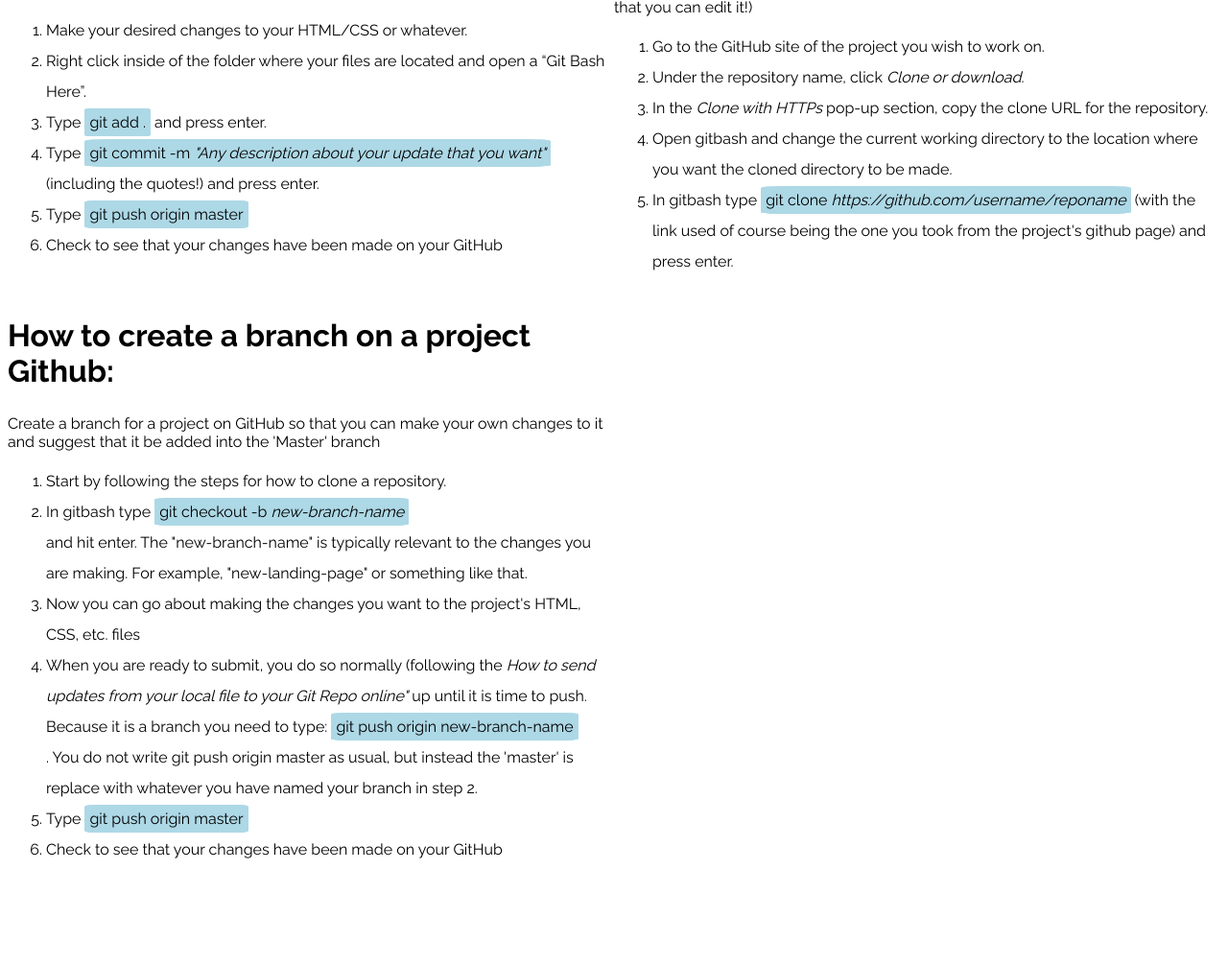
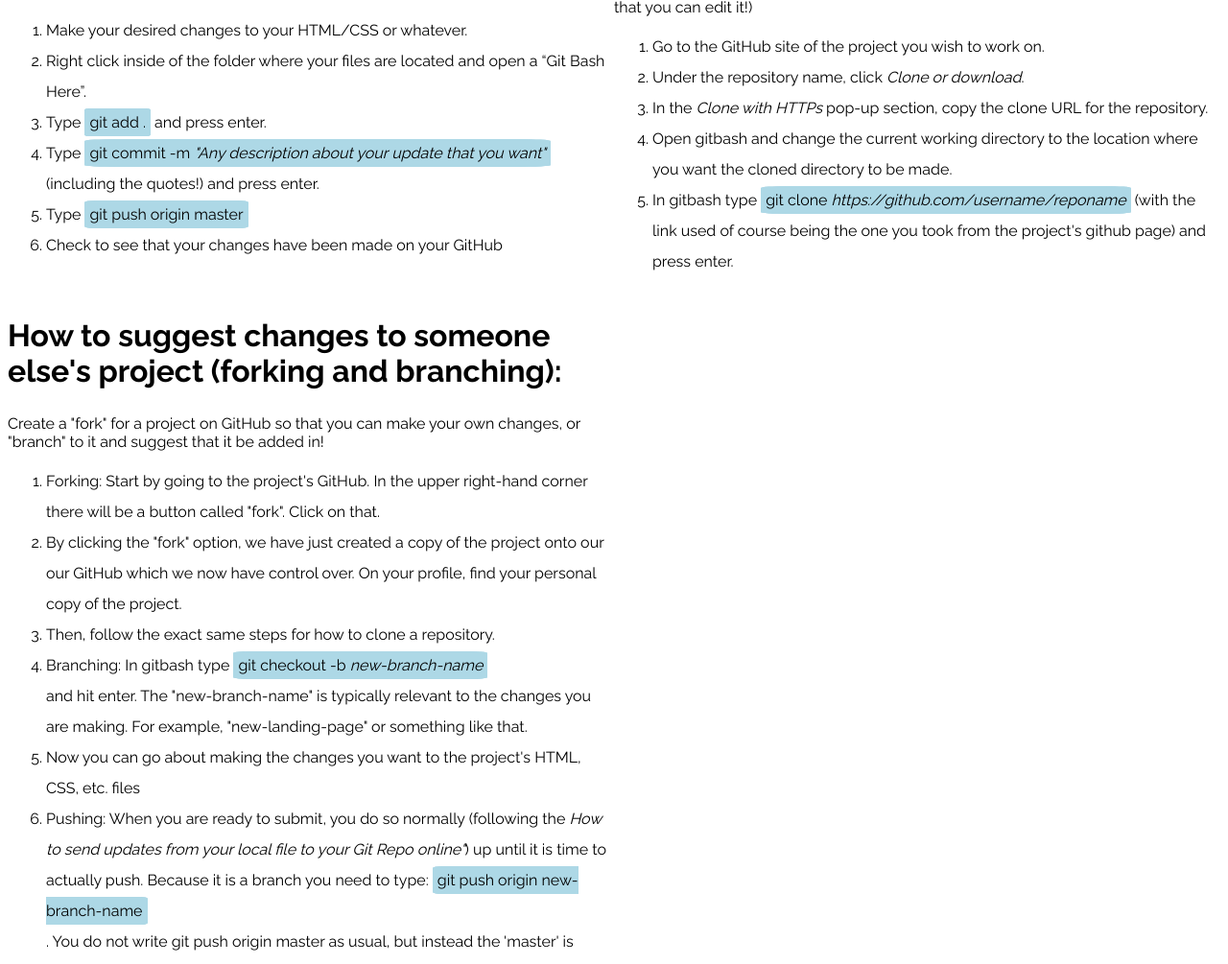
Before and after one commit to octophetus/git-tutorial, a plain HTML site: page index.html in a window 1280 px wide. Shown: the part 951-1956 px from the top of the page at 96% size. Before the commit the page ends 1877 px from the top, so only its background shows below. Drawn offline with Linux system fonts and the light colour scheme.

Commit message:
Updated forking and branching section

```diff
--- a/index.html
+++ b/index.html
@@ -65,15 +65,18 @@
 </div>
 <div class="flex-container">
 	<div class="left-flex">
-		<h2>How to create a branch on a project Github:</h2>
-		<p>Create a branch for a project on GitHub so that you can make your own changes to it and suggest that it be added into the 'Master' branch</p>
+		<h2>How to suggest changes to someone else's project (forking and branching):</h2>
+		<p>Create a "fork" for a project on GitHub so that you can make your own changes, or "branch" to it and suggest that it be added in!</p>
 		<ol>
-			<li>Start by following the steps for how to clone a repository.</li>
-			<li>In gitbash type <span class="bluetype">git checkout -b <span class="italics">new-branch-name</span></span></li> and hit enter. The "new-branch-name" is typically relevant to the changes you are making. For example, "new-landing-page" or something like that.
+			<li>Forking: Start by going to the project's GitHub. In the upper right-hand corner there will be a button called "fork". Click on that.</li>
+			<li>By clicking the "fork" option, we have just created a copy of the project onto our our GitHub which we now have control over. On your profile, find your personal copy of the project.
+			<li>Then, follow the exact same steps for how to clone a repository.</li>
+			<li>Branching: In gitbash type <span class="bluetype">git checkout -b <span class="italics">new-branch-name</span></span></li> and hit enter. The "new-branch-name" is typically relevant to the changes you are making. For example, "new-landing-page" or something like that.
 			<li>Now you can go about making the changes you want to the project's HTML, CSS, etc. files</li>
-			<li>When you are ready to submit, you do so normally (following the <span class="italics">How to send updates from your local file to your Git Repo online"</span> up until it is time to push. Because it is a branch you need to type: <span class="bluetype">git push origin <span id="italics">new-branch-name</span></span></li></li>. You do not write git push origin master as usual, but instead the 'master' is replace with whatever you have named your branch in step 2.
-			<li>Type <span class="bluetype">git push origin master</span></li>
-			<li>Check to see that your changes have been made on your GitHub</li>
+			<li>Pushing: When you are ready to submit, you do so normally (following the <span class="italics">How to send updates from your local file to your Git Repo online"</span>) up until it is time to actually push. Because it is a branch you need to type: <span class="bluetype">git push origin <span id="italics">new-branch-name</span></span></li></li>. You do not write git push origin master as usual, but instead the 'master' is replaced with whatever you have named your branch in step 4.
+			<li>Check to see that your changes have been made on your GitHub. You should see the project now has a branch.</span></li>
+			<li>On this new branch you've created, you need hit click on a button called "New pull request". This is what lets you send a request to the original creator to include your code. Write any comment you like about the changes you've made and then "create pull request".</li>
+			<li>Once a pull request is submitted and everything looks good, the creator can then choose to "merge" the "pull request", meaning their project will include the code that you've submitted! Neat!</li>
 		</ol>
 	</div>
 	<div class="right-flex">
```
